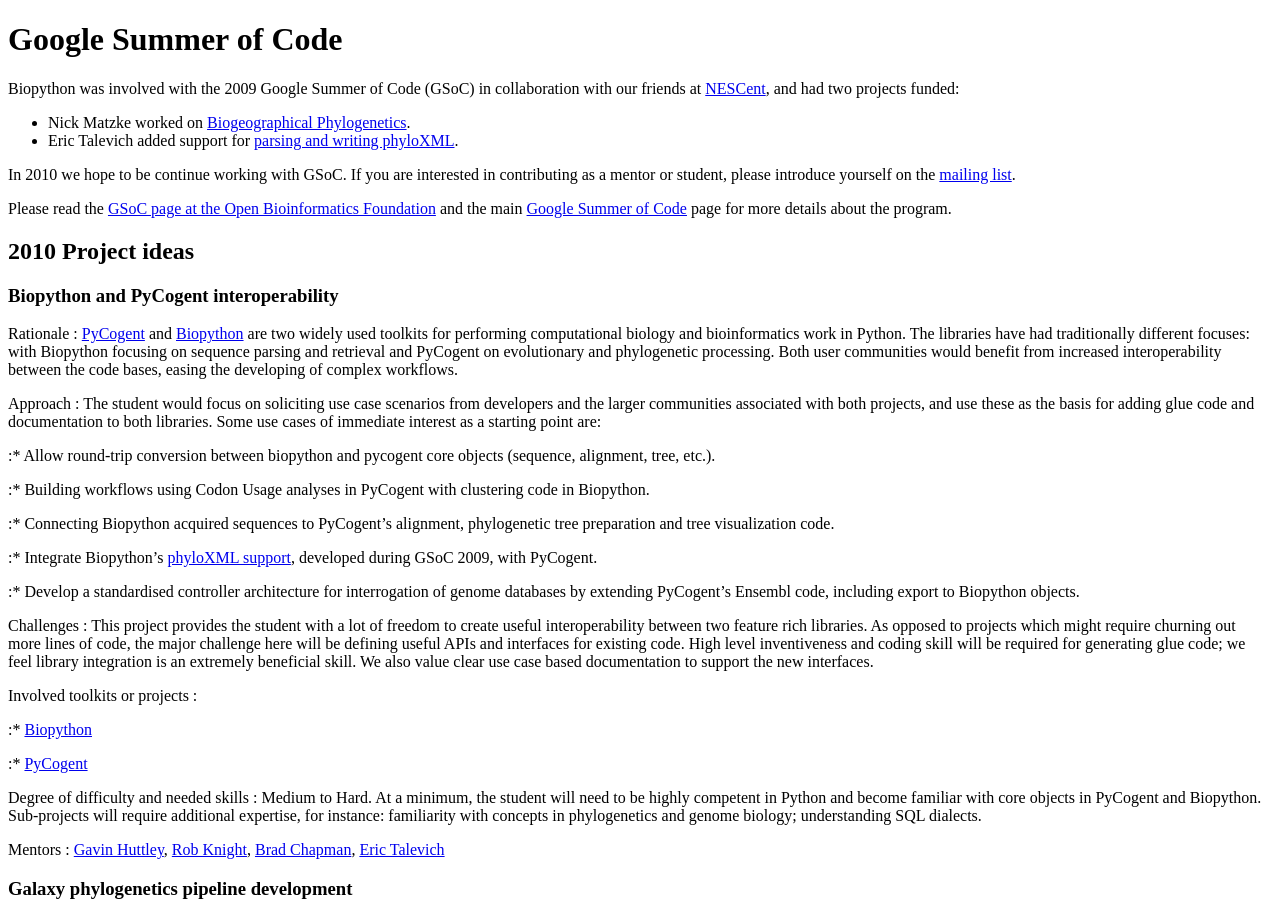
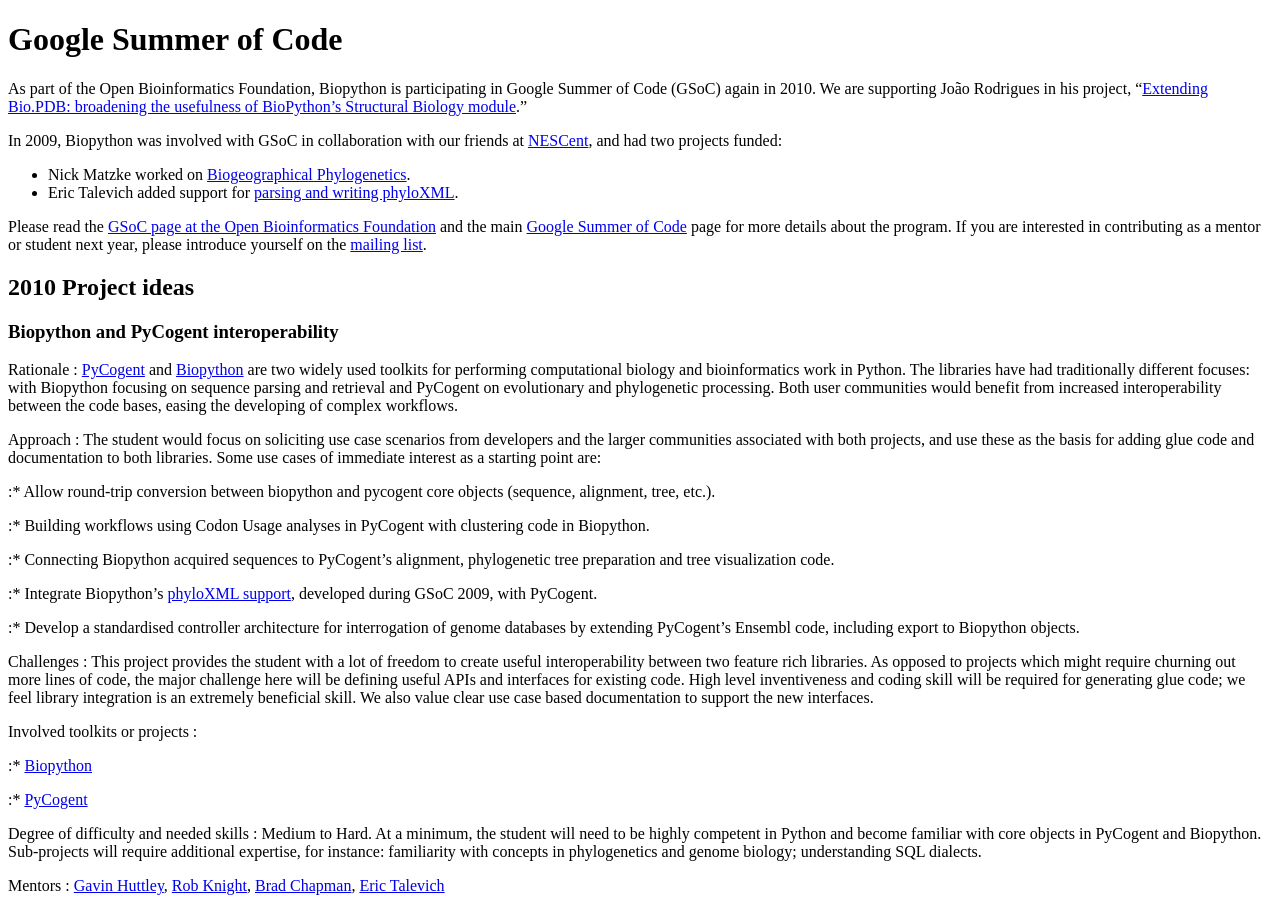
Before and after one commit to biopython/biopython.github.io, a Jekyll site: the page built from wiki/Google_Summer_of_Code.md, in a window 1280 px wide and 900 px high. Built offline with Jekyll 4.4.1, drawn with Linux system fonts in a browser that asks for light colours.

Commit message:
Joao is our GSoC student this year

```diff
--- a/wiki/Google_Summer_of_Code.md
+++ b/wiki/Google_Summer_of_Code.md
@@ -4,8 +4,14 @@ permalink: wiki/Google_Summer_of_Code
 layout: wiki
 ---
 
-Biopython was involved with the 2009 Google Summer of Code (GSoC) in
-collaboration with our friends at
+As part of the Open Bioinformatics Foundation, Biopython is
+participating in Google Summer of Code (GSoC) again in 2010. We are
+supporting João Rodrigues in his project, "[Extending Bio.PDB:
+broadening the usefulness of BioPython's Structural Biology
+module](GSOC2010_Joao "wikilink")."
+
+In 2009, Biopython was involved with GSoC in collaboration with our
+friends at
 [NESCent](https://www.nescent.org/wg_phyloinformatics/Main_Page), and
 had two projects funded:
 
@@ -14,14 +20,12 @@ had two projects funded:
 -   Eric Talevich added support for [parsing and writing
     phyloXML](https://www.nescent.org/wg_phyloinformatics/Phyloinformatics_Summer_of_Code_2009#Biopython_support_for_parsing_and_writing_phyloXML).
 
-In 2010 we hope to be continue working with GSoC. If you are interested
-in contributing as a mentor or student, please introduce yourself on the
-[mailing list](http://biopython.org/wiki/Mailing_lists).
-
 Please read the [GSoC page at the Open Bioinformatics
 Foundation](http://www.open-bio.org/wiki/Google_Summer_of_Code) and the
 main [Google Summer of Code](http://code.google.com/soc) page for more
-details about the program.
+details about the program. If you are interested in contributing as a
+mentor or student next year, please introduce yourself on the [mailing
+list](http://biopython.org/wiki/Mailing_lists).
 
 2010 Project ideas
 ------------------
```
Also changed, not shown: 1 other file.
